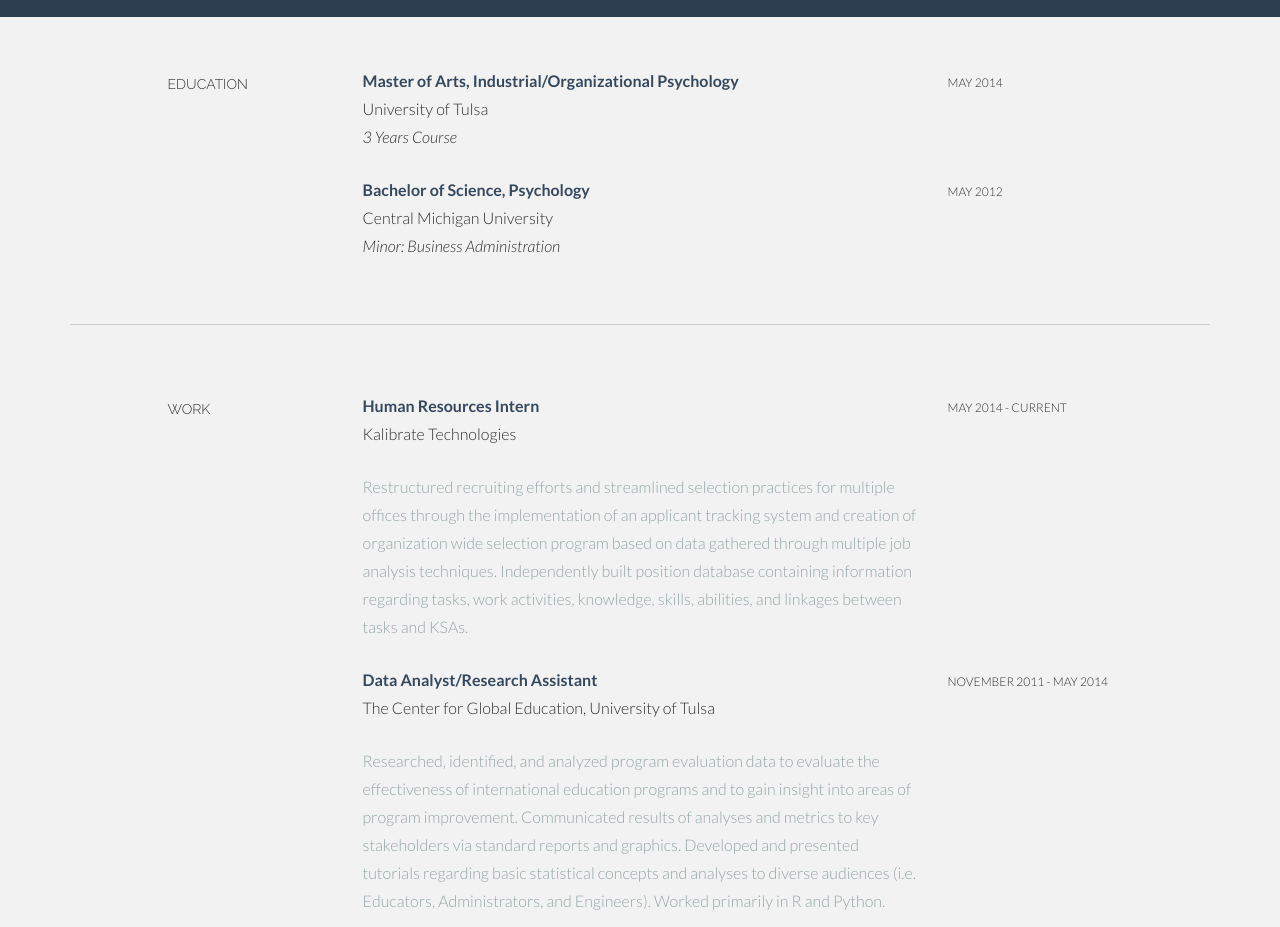
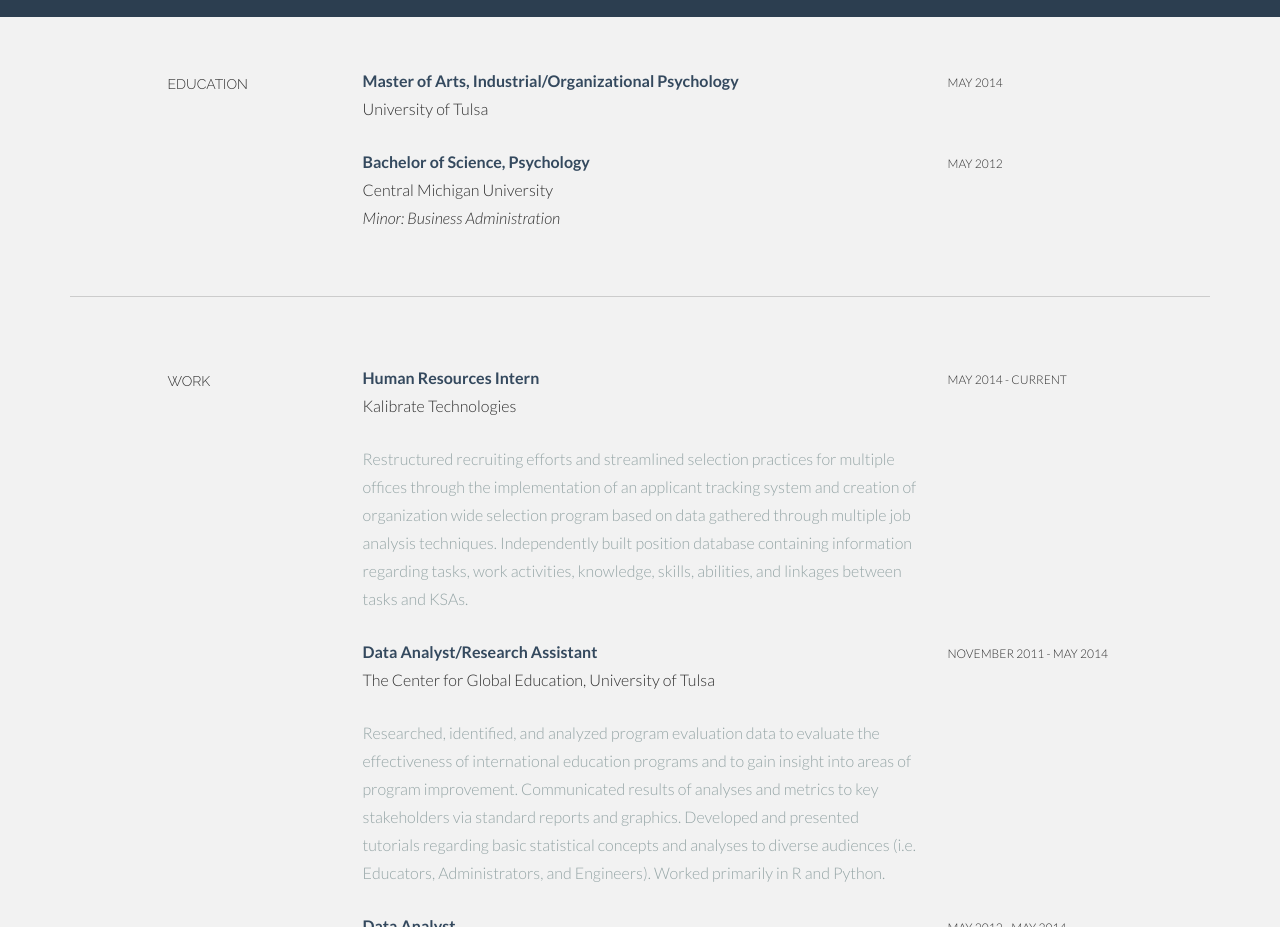
Before and after one commit to scurtis9/scurtis9.github.io, a plain HTML site: page index.html in a window 1280 px wide. Shown: the part 800-1727 px from the top of the page. Drawn offline with Linux system fonts and the light colour scheme.

Commit message:
Fourth commit

```diff
--- a/index.html
+++ b/index.html
@@ -97,7 +97,6 @@
 				<div class="col-lg-6">
 					<p><t>Master of Arts, Industrial/Organizational Psychology</t><br/>
 						University of Tulsa <br/>
-						<i>3 Years Course</i>
 					</p>
 				</div>
 				<div class="col-lg-3">
```
